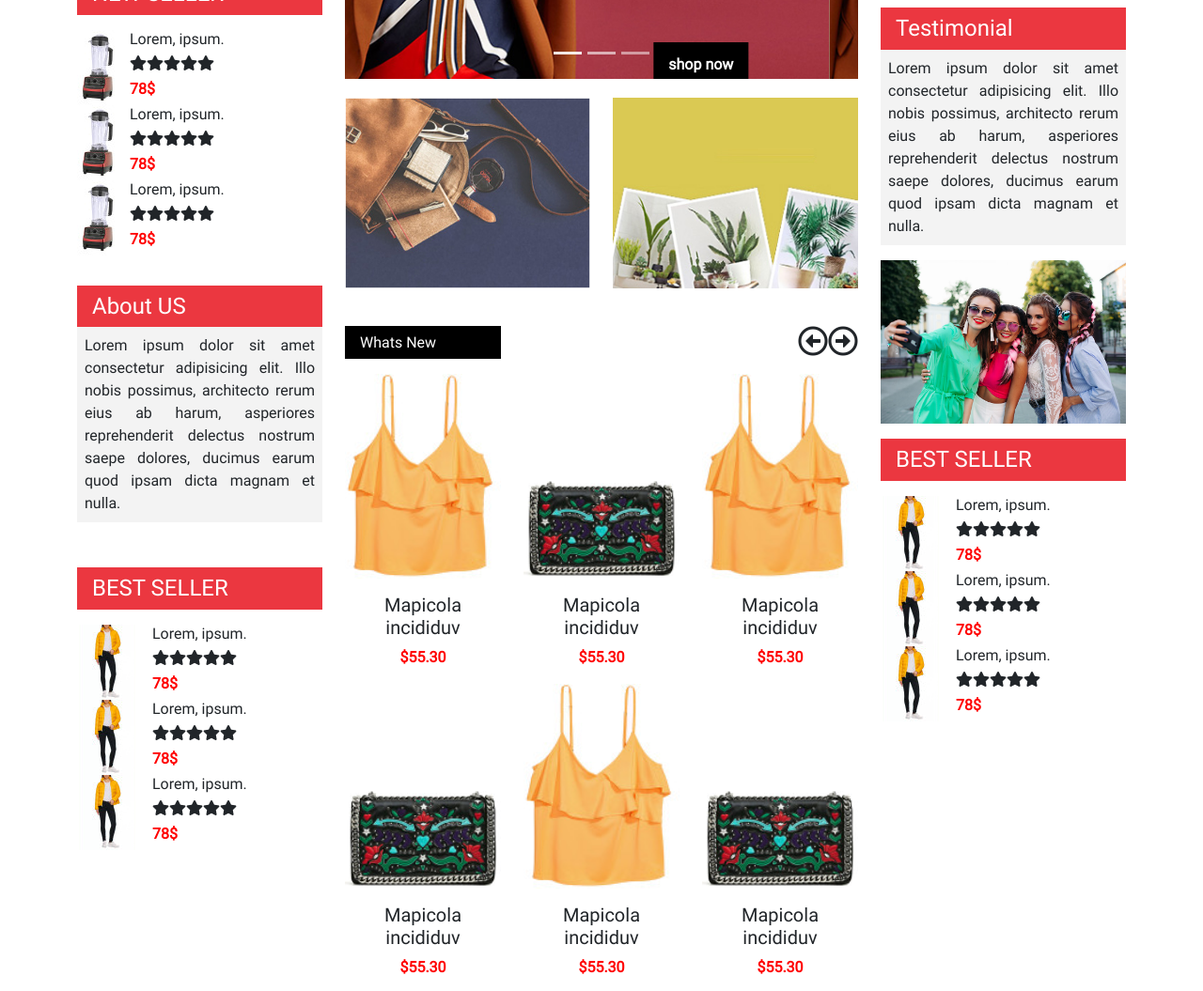
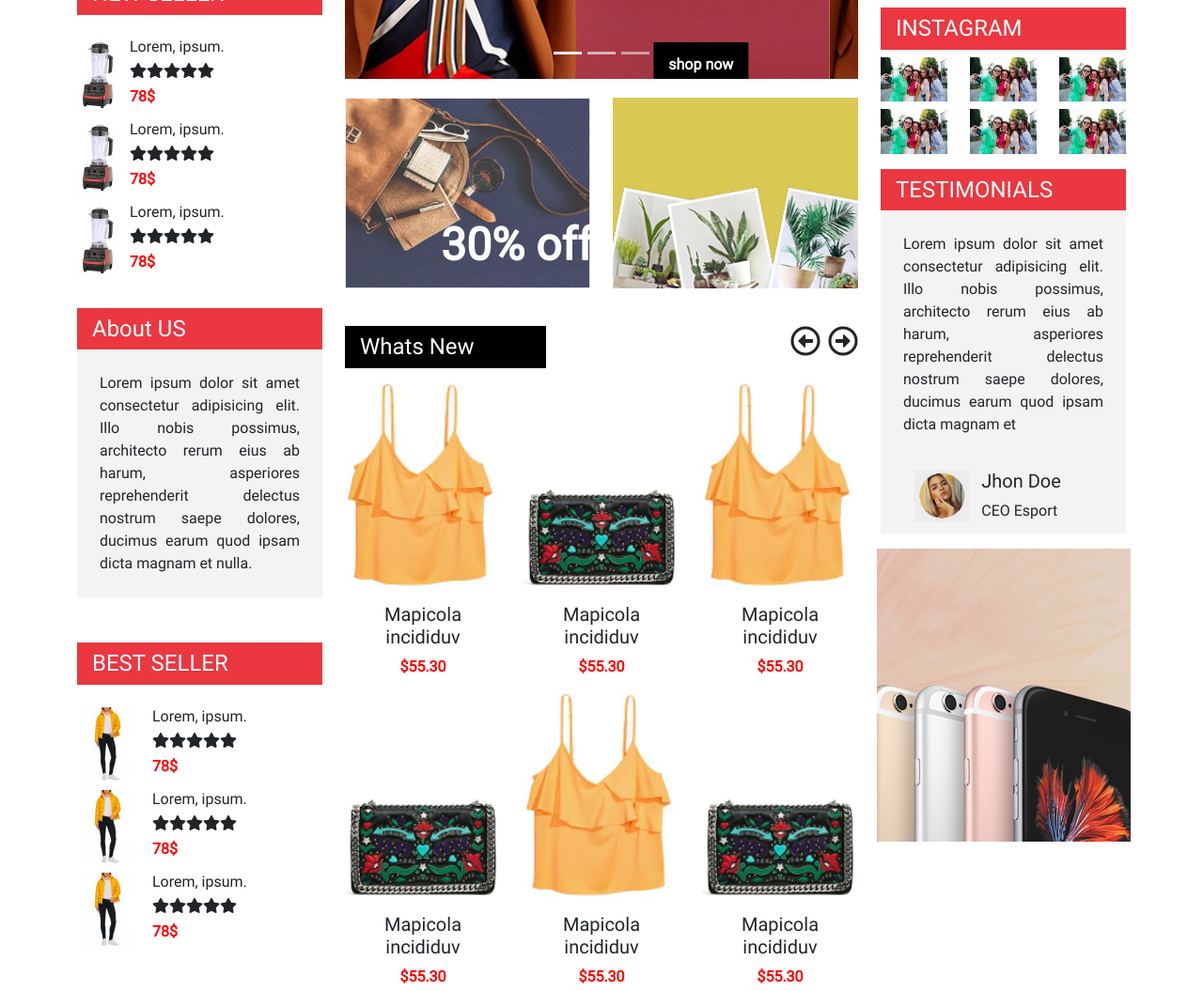
Before and after one commit to PMaheshRao-Kreeti/HTML-EXAM-8, a plain HTML site: page index.html in a window 1280 px wide. Shown: the part 589-1644 px from the top of the page at 94% size. Drawn offline with nearby package versions, Linux system fonts and the light colour scheme; a script that the page names is missing.

Commit message:
File uploaded

```diff
--- a/index.html
+++ b/index.html
@@ -64,7 +64,7 @@
       <div class="row">
         <div class="col-lg-3 col-md-3 p-2">
           <a class="navbar-brand" href="#">
-            <img src="/assets/logo11.png" alt="emarket" height="40" class="d-inline-block align-text-top" />
+            <img src="./assets/logo11.png" alt="emarket" height="40" class="d-inline-block align-text-top" />
           </a>
         </div>
         <div class="col-lg-7 col-md-8">
@@ -82,7 +82,7 @@
             </button>
           </form>
         </div>
-        <div class="col-lg-2 col-md-2 col-sm-2 p-2">
+        <div class="col-lg-2 col-md-3 col-sm-4 p-2">
           <div class=" d-flex justify-content-end  align-content-center  ">
             <div class="header__search__sub-nav-icon">
               <a href="#"><i class="fas fa-cart-plus"></i></a>
@@ -212,8 +212,8 @@
           <div class="col-12 new-seller my-3">
             <h4 class="category-heading m-0">NEW SELLER</h4>
             <div class="row mt-3">
-              <div class="col-12  d-flex gap-3">
-                <img src="/assets/pic1.png" alt="mixer">
+              <div class="col-12  d-flex gap-3 mt-2">
+                <img src="./assets/pic1.png" alt="mixer">
                 <div class="description">
                   <h6 class="heading">Lorem, ipsum. </h6>
                   <div class="star-container d-flex mb-2">
@@ -226,8 +226,8 @@
                   <strong class="item-price ">78$</strong>
                 </div>
               </div>
-              <div class="col-12  d-flex gap-3">
-                <img src="/assets/pic1.png" alt="mixer">
+              <div class="col-12  d-flex gap-3 mt-2">
+                <img src="./assets/pic1.png" alt="mixer">
                 <div class="description">
                   <h6 class="heading">Lorem, ipsum. </h6>
                   <div class="star-container d-flex mb-2">
@@ -240,8 +240,8 @@
                   <strong class="item-price ">78$</strong>
                 </div>
               </div>
-              <div class="col-12  d-flex gap-3">
-                <img src="/assets/pic1.png" alt="mixer">
+              <div class="col-12  d-flex gap-3 mt-2">
+                <img src="./assets/pic1.png" alt="mixer">
                 <div class="description">
                   <h6 class="heading">Lorem, ipsum. </h6>
                   <div class="star-container d-flex mb-2">
@@ -254,19 +254,20 @@
                   <strong class="item-price ">78$</strong>
                 </div>
               </div>
+
             </div>
           </div>
 
           <div class="col-12 new-seller my-3 ">
             <h4 class="category-heading m-0">About US</h4>
-            <p class="p-2 about-description">Lorem ipsum dolor sit amet consectetur adipisicing elit. Illo nobis possimus, architecto rerum eius ab harum, asperiores reprehenderit delectus nostrum saepe dolores, ducimus earum quod ipsam dicta magnam et nulla.</p>
+            <p class="p-4 about-description">Lorem ipsum dolor sit amet consectetur adipisicing elit. Illo nobis possimus, architecto rerum eius ab harum, asperiores reprehenderit delectus nostrum saepe dolores, ducimus earum quod ipsam dicta magnam et nulla.</p>
           </div>
 
           <div class="col-12 new-seller my-3">
             <h4 class="category-heading m-0">BEST SELLER</h4>
             <div class="row mt-3">
-              <div class="col-12  d-flex gap-3">
-                <img src="/assets/pic4.png" alt="dress">
+              <div class="col-12  d-flex gap-3 mt-2">
+                <img src="./assets/pic4.png" alt="dress">
                 <div class="description">
                   <h6 class="heading">Lorem, ipsum. </h6>
                   <div class="star-container d-flex mb-2">
@@ -279,8 +280,8 @@
                   <strong class="item-price ">78$</strong>
                 </div>
               </div>
-              <div class="col-12  d-flex gap-3">
-                <img src="/assets/pic4.png" alt="dress">
+              <div class="col-12  d-flex gap-3 mt-2">
+                <img src="./assets/pic4.png" alt="dress">
                 <div class="description">
                   <h6 class="heading">Lorem, ipsum. </h6>
                   <div class="star-container d-flex mb-2">
@@ -293,8 +294,8 @@
                   <strong class="item-price ">78$</strong>
                 </div>
               </div>
-              <div class="col-12  d-flex gap-3">
-                <img src="/assets/pic4.png" alt="dress">
+              <div class="col-12  d-flex gap-3 mt-2">
+                <img src="./assets/pic4.png" alt="dress">
                 <div class="description">
                   <h6 class="heading">Lorem, ipsum. </h6>
                   <div class="star-container d-flex mb-2">
@@ -307,6 +308,7 @@
                   <strong class="item-price ">78$</strong>
                 </div>
               </div>
+
             </div>
           </div>
         </section>
@@ -366,59 +368,62 @@
           </section>
           <section class="col-12 mb-3">
             <div class="row pt-3">
-              <div class="col-sm-6">
-                <img src="/assets/banner3.jpg" alt="banner 2 ad" class="w-100 pt-1">
+              <div class="col-sm-6 banner-2">
+                <img src="./assets/banner3.jpg" alt="banner 2 ad" class="w-100 pt-1">
+                <h2 class="banner-2__offer-text">
+                  30% off
+                </h2>
               </div>
               <div class="col-sm-6 d-flex justify-content-end  ">
-                <img src="/assets/banner2.jpg" alt="banner 3 ad" class="w-100 pt-1">
+                <img src="./assets/banner2.jpg" alt="banner 3 ad" class="w-100 pt-1">
               </div>
             </div>
           </section>
 
           <section class="section-cart col-12 my-3 ">
             <div class="row my-2">
-              <div class="col-4"> <h2 class="section-cart__hedaing me-auto">Whats New</h2> </div>
-              <div class="col-8 section-cart__icons d-flex justify-content-end align-content-end "> <i class="far fa-arrow-alt-circle-left "></i> <i class="far fa-arrow-alt-circle-right"></i></div>
+              <div class="col-5"> <h4 class="section-cart__heading me-auto">Whats New</h4> </div>
+              <div class="col-7 section-cart__icons d-flex justify-content-end align-content-end"> <i class="far fa-arrow-alt-circle-left me-2"></i> <i class="far fa-arrow-alt-circle-right"></i></div>
             </div>
 
             <div class="row my-2">
               <figure class="col-lg-4 col-md-4 col-sm-6 section-cart-card d-flex flex-column justify-content-center ">
-                <img src="assets/pic2.png" alt="cart item dress" class="img-fluid ">
+                <img src="./assets/pic2.png" alt="cart item dress" class="img-fluid ">
                 <figcaption class="text-center pt-3">
                   <h5 class="section-cart__item-name"> Mapicola incididuv</h5>
                   <strong class="section-cart__item-price">$55.30</strong>
                 </figcaption>
               </figure>
               <figure class="col-lg-4 col-md-4 col-sm-6 section-cart-card d-flex flex-column justify-content-end ">
-                <img src="assets/pic3.png" alt="cart item purse" class="img-fluid ">
+                <img src="./assets/pic3.png" alt="cart item purse" class="img-fluid ">
                 <figcaption class="text-center pt-3">
                   <h5 class="section-cart__item-name"> Mapicola incididuv</h5>
                   <strong class="section-cart__item-price">$55.30</strong>
                 </figcaption>
               </figure>
               <figure class="col-lg-4 col-md-4 col-sm-6 section-cart-card d-flex flex-column justify-content-center d-none d-md-inline-flex ">
-                <img src="assets/pic2.png" alt="cart item dress" class="img-fluid ">
+                <img src="./assets/pic2.png" alt="cart item dress" class="img-fluid ">
                 <figcaption class="text-center pt-3">
                   <h5 class="section-cart__item-name"> Mapicola incididuv</h5>
                   <strong class="section-cart__item-price">$55.30</strong>
                 </figcaption>
               </figure>
               <figure class="col-lg-4 col-md-4 col-sm-6 section-cart-card d-flex flex-column justify-content-end d-none d-md-inline-flex">
-                <img src="assets/pic3.png" alt="cart item purse" class="img-fluid ">
+                <img src="./assets/pic3.png" alt="cart item purse" class="img-fluid ">
                 <figcaption class="text-center pt-3">
                   <h5 class="section-cart__item-name"> Mapicola incididuv</h5>
                   <strong class="section-cart__item-price">$55.30</strong>
                 </figcaption>
               </figure>
               <figure class="col-lg-4 col-md-4 col-sm-6 section-cart-card d-flex flex-column justify-content-center d-none d-md-inline-flex">
-                <img src="assets/pic2.png" alt="cart item dress" class="img-fluid ">
+                <img src="./assets/pic2.png" alt="cart item dress" class="img-fluid ">
                 <figcaption class="text-center pt-3">
                   <h5 class="section-cart__item-name"> Mapicola incididuv</h5>
                   <strong class="section-cart__item-price">$55.30</strong>
                 </figcaption>
               </figure>
               <figure class="col-lg-4 col-md-4 col-sm-6 section-cart-card d-flex flex-column justify-content-end d-none d-md-inline-flex">
-                <img src="assets/pic3.png" alt="cart item purse" class="img-fluid ">
+                <img src="./assets/pic3.png" alt="cart item purse" class="img-fluid ">
                 <figcaption class="text-center pt-3">
                   <h5 class="section-cart__item-name"> Mapicola incididuv</h5>
                   <strong class="section-cart__item-price">$55.30</strong>
@@ -447,14 +452,14 @@
               <li class="d-flex gap-2 justify-content-start align-item-center pt-2 m-1">
                 <i class="fas fa-truck"></i>
                 <div class="social-aside-description">
-                  <h3>FREE DELIVERY</h3>
+                  <h3>SUPPORT 24/7</h3>
                   <p>From 99$ only</p>
                 </div>
               </li>
               <li class="d-flex gap-2 justify-content-start align-item-center pt-2 m-1">
                 <i class="fas fa-truck"></i>
                 <div class="social-aside-description">
-                  <h3>FREE DELIVERY</h3>
+                  <h3>PAY METHODS</h3>
                   <p>From 99$ only</p>
                 </div>
               </li>
@@ -467,65 +472,43 @@
               </li>
             </ul>
 
+            <section class="instagram col-12">
+              <h4 class="category-heading">INSTAGRAM</h4>
+              <div class="row">
+                <div class="col-4"><img src="./assets/Blog_1.jpg" alt="Blog pic " class="w-100"></div>
+                <div class="col-4"><img src="./assets/Blog_1.jpg" alt="Blog pic " class="w-100"></div>
+                <div class="col-4"><img src="./assets/Blog_1.jpg" alt="Blog pic " class="w-100"></div>
+              </div>
+              <div class="row mt-2">
+                <div class="col-4"><img src="./assets/Blog_1.jpg" alt="Blog pic " class="w-100"></div>
+                <div class="col-4"><img src="./assets/Blog_1.jpg" alt="Blog pic " class="w-100"></div>
+                <div class="col-4"><img src="./assets/Blog_1.jpg" alt="Blog pic " class="w-100"></div>
+              </div>
+            </section>
 
-            <div class="col-12 new-seller my-3 ">
-              <h4 class="category-heading m-0">Testimonial</h4>
-              <p class="p-2 about-description">Lorem ipsum dolor sit amet consectetur adipisicing elit. Illo nobis    possimus,
-              architecto rerum eius ab harum, asperiores reprehenderit delectus nostrum saepe dolores, ducimus earum quod ipsam
-              dicta magnam et nulla.</p>
 
-              <div class="row mt-0">
-                <img src="/assets/Blog_1.jpg" alt="">
-              </div>
+            <div class="col-12 new-seller my-3 right-bg-grey mt-3">
+              <h4 class="category-heading m-0">TESTIMONIALS</h4>
+              <p class="p-4 m-0 about-description">Lorem ipsum dolor sit amet consectetur adipisicing elit. Illo nobis    possimus,
+                architecto rerum eius ab harum, asperiores reprehenderit delectus nostrum saepe dolores, ducimus earum quod ipsam
+                dicta magnam et
+              </p>
+              <figure class="testimonial-profile d-flex justify-content-center align-items-center align-content-center h-25">
+                <img src="./assets/profile.png" alt="profile pic" class="img-fluid">
+                <figcaption class="w-50">
+                  <h5>Jhon Doe</h5>
+                  <span>CEO Esport</span>
+                </figcaption>
+              </figure>
             </div>
 
-            <div class="col-12 new-seller my-3">
-              <h4 class="category-heading m-0">BEST SELLER</h4>
-              <div class="row mt-3">
-                <div class="col-12  d-flex gap-3">
-                  <img src="/assets/pic4.png" alt="dress">
-                  <div class="description">
-                    <h6 class="heading">Lorem, ipsum. </h6>
-                    <div class="star-container d-flex mb-2">
-                      <i class="fas fa-star "></i>
-                      <i class="fas fa-star "></i>
-                      <i class="fas fa-star "></i>
-                      <i class="fas fa-star "></i>
-                      <i class="fas fa-star me-auto"></i>
-                    </div>
-                    <strong class="item-price ">78$</strong>
-                  </div>
-                </div>
-                <div class="col-12  d-flex gap-3">
-                  <img src="/assets/pic4.png" alt="dress">
-                  <div class="description">
-                    <h6 class="heading">Lorem, ipsum. </h6>
-                    <div class="star-container d-flex mb-2">
-                      <i class="fas fa-star "></i>
-                      <i class="fas fa-star "></i>
-                      <i class="fas fa-star "></i>
-                      <i class="fas fa-star "></i>
-                      <i class="fas fa-star me-auto"></i>
-                    </div>
-                    <strong class="item-price ">78$</strong>
-                  </div>
-                </div>
-                <div class="col-12  d-flex gap-3">
-                  <img src="/assets/pic4.png" alt="dress">
-                  <div class="description">
-                    <h6 class="heading">Lorem, ipsum. </h6>
-                    <div class="star-container d-flex mb-2">
-                      <i class="fas fa-star "></i>
-                      <i class="fas fa-star "></i>
-                      <i class="fas fa-star "></i>
-                      <i class="fas fa-star "></i>
-                      <i class="fas fa-star me-auto"></i>
-                    </div>
-                    <strong class="item-price ">78$</strong>
-                  </div>
-                </div>
-              </div>
-            </div>
+
+
+            <section class="col-12 mt-3 side-banner p-0">
+              <img src="./assets/side-bann.jpg" alt="side-banner">
+            </section>
+
+
 
 
           </div>
@@ -545,7 +528,6 @@
             <li><a href="#">Jewelry</a></li>
             <li><a href="#">Men's clothing</a></li>
             <li><a href="#">Shoes</a></li>
-            <li><a href="#">Watches</a></li>
           </ul>
         </div>
       </div>
@@ -613,7 +595,7 @@
       </section>
       <section class="lower-footer">
         <div class="w-50">
-          <img src="assets/logo11.png" alt="logo">
+          <img src="./assets/logo11.png" alt="logo">
           <ul class="d-flex flex-column gap-2 mt-4">
             <li>
               <i class="fa-solid fa-map-location-dot"></i>
--- a/style.css
+++ b/style.css
@@ -119,7 +119,7 @@ body{
 }
 
 .banner {
-  background-image: url('/assets/banner.jpg');
+  background-image: url('./assets/banner.jpg');
   background-repeat: no-repeat;
   background-size: cover;
   padding-top: 5rem;
@@ -178,12 +178,24 @@ body{
   display: none;
 }
 
+.banner-2{
+  position: relative;
+}
+.banner-2__offer-text{
+  color: white;
+  font-size: 3rem;
+  font-weight: 900;
+  position: absolute;
+/* background-color: #eb3740; */
+  width: 60%;
+  right: 0;
+  bottom: 10px;
+}
 
-.section-cart__hedaing{
+.section-cart__heading{
   color: white;
   background-color: black;
   padding: .5rem 1rem;
-  font-size: 1rem;
 }
 
 .section-cart__icons i{
@@ -243,10 +255,19 @@ body{
   margin: 0;
 }
 
-.social-aside-description p{
-
+.right-bg-grey{
+  background: var(--side-nav-bg);
 }
 
+.testimonial-profile img {
+  scale: .7;
+}
+
+.side-banner {
+  display: flex;
+  align-items: center;
+  justify-content: center;
+}
 
 /* header */
 
@@ -328,7 +349,7 @@ body{
 
 @media (max-width: 768px) {
   html {
-    font-size: 12px;
+    font-size: 14px;
   }
   .recommendation-card {
     flex-wrap: wrap;
@@ -341,6 +362,10 @@ body{
   }
   .section-cart figure img{
      scale: .8;
+  }
+
+  .banner-2__offer-text{
+    font-size: 3rem;
   }
 }
 @media (max-width: 568px) {
@@ -454,9 +479,3 @@ footer a:hover{
 }
 
 /* Styles for mobile devices */
-
-@media (max-width: 767px) {
-  html{
-    font-size: 10px;
-  }
-}
```
Also changed, not shown: assets/profile.png (added).
